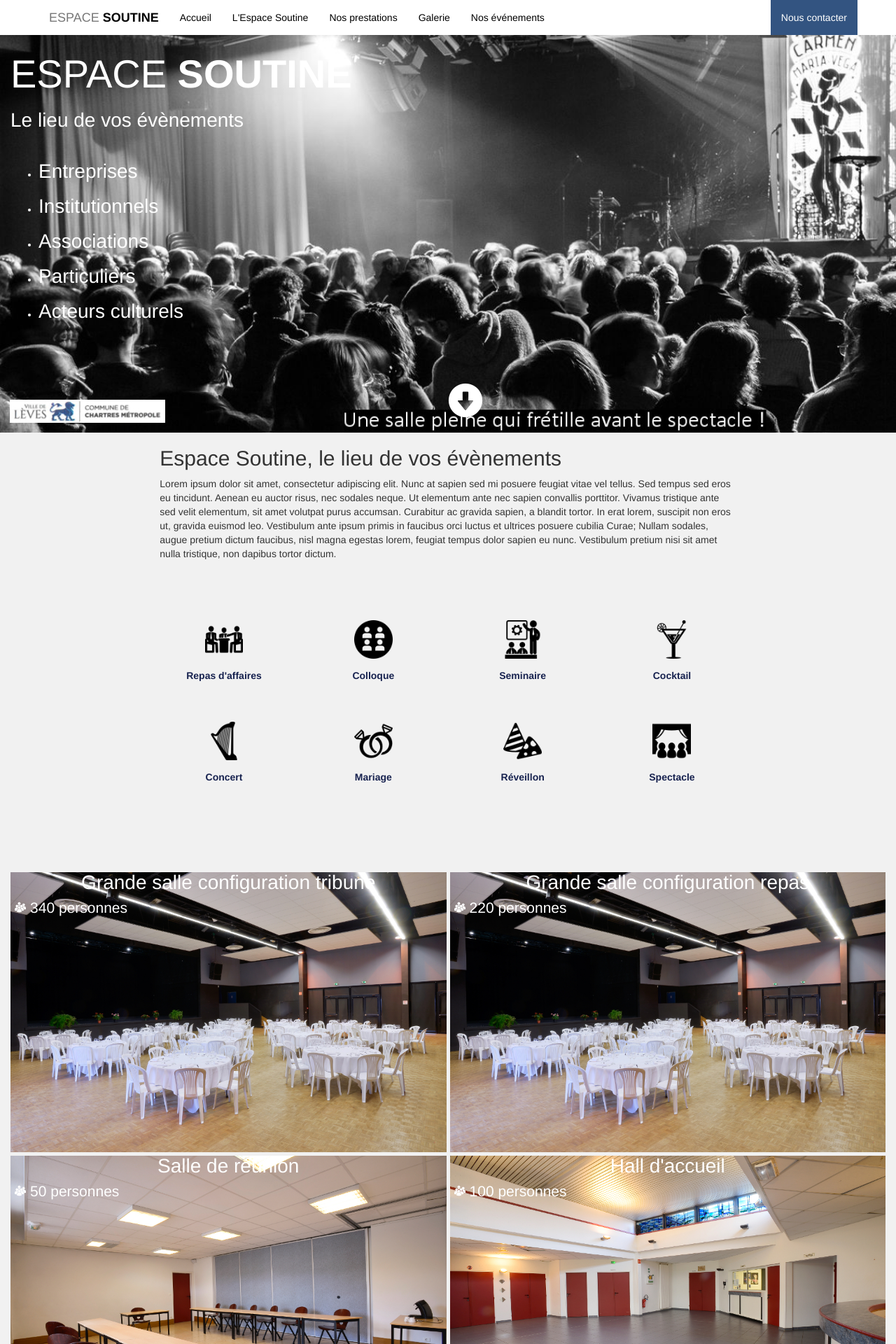
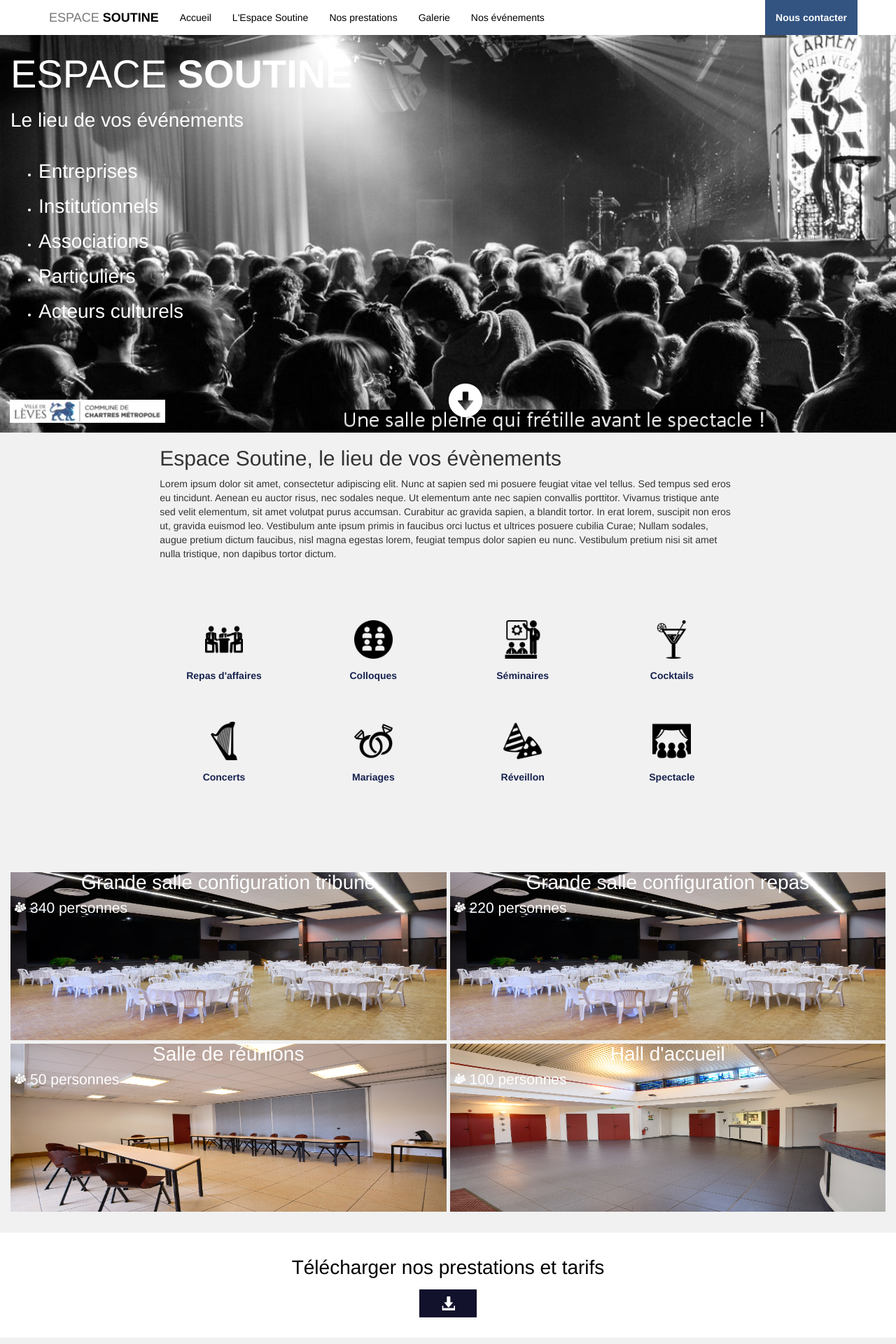
Before and after one commit to Myystigri/espace_soutine, a PHP site: page / in a window 1280 px wide. Shown: the top 1920 px of the page at 70% size. Run offline with PHP 8.4, Linux system fonts and the light colour scheme; some libraries are stand-ins or nearby versions.

Commit message:
mise à jour

```diff
--- a/css/style.css
+++ b/css/style.css
@@ -419,7 +419,7 @@ h1 span{
 	text-align: center;
 	}
 .dl{
-	width: 50%;
+	width: 14%;
 	color:#fff;
 	padding: 10px 0;
 	background-color: #12122c;
@@ -427,6 +427,11 @@ h1 span{
 }
 .dl:hover{
 	background-color: #335481;
+}
+.blanc {
+	background-color:white;
+	margin-top:30px;
+	padding:30px;
 }
 /*Galerie*/
 
@@ -442,13 +447,17 @@ h1 span{
 	width: 96%;
 	margin: 0 2%;
 }
-.galerie img{
-	width: 65%;
+.carousel-inner{
+	height:700px;
+}
+.carousel-inner img{
+	width: 100%;
+	height:100%;
 }
 
 /*Nous contacter*/
 
-#nous_contacter h2{
+#gnous_contacter h2{
 	font-family: "Helvetica";
 	font-size: 3em;
 	text-align: center;
@@ -678,7 +687,7 @@ p{
     width: 200px;
 }
 .logo-social img{
-    width: 48px;
+    height:48px;
 }
 .marg-footer {
 	margin: 0 0;
@@ -706,7 +715,7 @@ p{
 	}
 }
 
-@media screen and (min-width: 900px) {
+@media screen and (min-width: 1600px) {
 	.prestation {
 		height:400px;
 	}
--- a/index.html
+++ b/index.html
@@ -2,6 +2,7 @@
 <html>
 	<head>
 		<meta charset="utf-8">
+		<link type="image/jpg" href="./img/EspaceSoutineFavicon.png" rel="shortcut icon"></link>
 		<title>Espace_soutine</title>
 		<script src="https://ajax.googleapis.com/ajax/libs/jquery/1.11.3/jquery.min.js"></script>
     	<script src="./js/bootstrap.js"></script>
@@ -33,7 +34,7 @@
 			            			<li><a class="survol" href="#gevenement">Nos événements</a></li>
 			          			</ul>
 			          			<ul class="nav navbar-nav navbar-right">
-			            			<li><a class="bleu" href="#gnous_contacter">Nous contacter</a></li>
+			            			<li><a class="bleu" href="#gnous_contacter"><b>Nous contacter</b></a></li>
 			          			</ul>
 			        		</div>
 			      		</div>
@@ -43,7 +44,7 @@
 			<div class="row">
 				<div class="col-md-12 text-left">
 					<h1>ESPACE <span>SOUTINE<span></h1>
-					<h2>Le lieu de vos évènements</h2>
+					<h2>Le lieu de vos événements</h2>
 					<ul>
 						<li><p>Entreprises</p></li>
 						<li><p>Institutionnels</p></li>
@@ -77,25 +78,25 @@
 				</div>
 				<div class="col-xs-6 col-md-2 pic_line">
 					<img src="./img/ico/coloc.png" alt="Colloque">
-					<p>Colloque</p>
+					<p>Colloques</p>
 				</div>
 				<div class="col-xs-6 col-md-2 pic_line">
 					<img src="./img/ico/people.png" alt="Seminaire">
-					<p>Seminaire</p>
+					<p>Séminaires</p>
 				</div>
 				<div class="col-xs-6 col-md-2 pic_line">
 					<img src="./img/ico/cocktail.png" alt="Cocktail">
-					<p>Cocktail</p>
+					<p>Cocktails</p>
 				</div>
 			</div>
 			<div class="row">
 				<div class="col-xs-6 col-md-2 col-md-offset-2 pic_line">
 					<img src="./img/ico/music3.png" alt="Concert">
-					<p>Concert</p>
+					<p>Concerts</p>
 				</div>
 				<div class="col-xs-6 col-md-2 pic_line">
 					<img src="./img/ico/rings.png" alt="Mariage">
-					<p>Mariage</p>
+					<p>Mariages</p>
 				</div>
 				<div class="col-xs-6 col-md-2 pic_line">
 					<img src="./img/ico/reveillon.png" alt="Réveillon">
@@ -154,11 +155,11 @@
 					<div class="row marge2">
 						<div class="col-xs-12 col-md-6 img_prestation marge-presta3">
 							<div class="overflow">
-								<h3 class="textimg">Salle de réunion</h3>
+								<h3 class="textimg">Salle de réunions</h3>
 								<p class="textimg5"><img src="./img/ico/cap.png" alt="capacité"> 50 personnes</p>
 								<img class="prestation" src="./img/06.jpg" alt="Salle_de_reunion">
 								<div class="overflow_text">
-									<h3 class="textimg4">Salle de réunion</h3>
+									<h3 class="textimg4">Salle de réunions</h3>
 									<p class="nbr"><img src="./img/ico/cap.png" alt="capacité"> 50 personnes</p>
 									<p class="bli">do eget nisi. Ut auctor sodales laoreet.</p>
 									<ul>
@@ -186,17 +187,18 @@
 								</div>
 							</div>
 						</div>
-					</div>
 						<div class="row">
-						<div class="col-xs-12 col-md-6 invite_telecharger">
+							<div class="col-md-12 blanc">
+								<div class="col-xs-12 col-md-offset-3 col-md-6 invite_telecharger">
 									<a href="#" download="#">
 									<p>Télécharger nos prestations et tarifs</p>
 									</a>
 								</div>
-						<div class="col-xs-12 col-md-6 telecharger">
+								<div class="col-xs-12 col-md-offset-3 col-md-6 telecharger">
 									<a class="btn-header btn-default" href="#" download="#">
                     					<span class="dl glyphicon glyphicon-download-alt"><span>
                     				</a>
+								</div>
 							</div>
 						</div>
 				</div>
@@ -275,7 +277,7 @@
 										<p><img class="bus" src="./img/ico/transport.png" alt="capacité"><span>Bus ligne 8</span></p>
 										<div class="row">
 											<div class="col-xs-6">
-												<p class="horaires">Horaires via:</p>
+												<p class="horaires"><span class="glyphicon glyphicon-time"></span><span> Horaires:</span></p>
 											</div>
 											<div class="col-xs-6">
 												<a href="http://www.filibus.fr/presentation/?rub_code=89" title="filibus"><img class="filibus" src="./img/ico/filibus.png" title="filibus"></a>
@@ -350,8 +352,8 @@
 			</div>
 		</div>
 <!--Evenements-->
-		<div id="evenement" class="col-xs-12 col-md-12 evenement">
-			<h2>Evenements a venir</h2>
+		<div id="gevenement" class="col-xs-12 col-md-12 evenement">
+			<h2>Événements à venir</h2>
 			<div class=" event col-xs-12 col-md-4">
 				<img class="imgevent" src="./img/events/mon-faux-sapin.jpg" alt="mon-faux-sapin">
 				<p class="align-left"><span class="typeheure">Théâtre: </span>Mon faux sapin</p>
@@ -395,13 +397,13 @@
 						<p>Suivez-nous</p>
 						<div class="col-xs-12 logo-social">
 							<div class="row">
-								<div class="col-xs-6 ">
+								<div class="col-xs-6 col-xs-offset-3">
 									<a href="https://www.facebook.com/villedeleves">
 										<img src="./img/ico/facebook.png">
 									</a>
-								</div>
-								<div class="col-xs-6">
+									<a href="https://twitter.com/villedeleves">
 										<img src="./img/ico/twitter.png">
+									</a>
 								</div>
 							</div>
 						</div>
@@ -415,7 +417,7 @@
 								<li><a href="#">Accueil</a></li>
 								<li><a href="#gpresentation">Espace Soutine</a></li>
 								<li><a href="#gprestation">Nos prestations</a></li>
-								<li><a href="#galerie">galerie</a></li>
+								<li><a href="#galerie">Galerie</a></li>
 								<li><a href="#gevenement">Evénements</a></li>
 								<li><a href="#gnous_contacter">Contact</a></li>
 							</ul>
```
Also changed, not shown: img/EspaceSoutineFavicon.png (added). Lines whose indentation alone changed are shown as unchanged.
